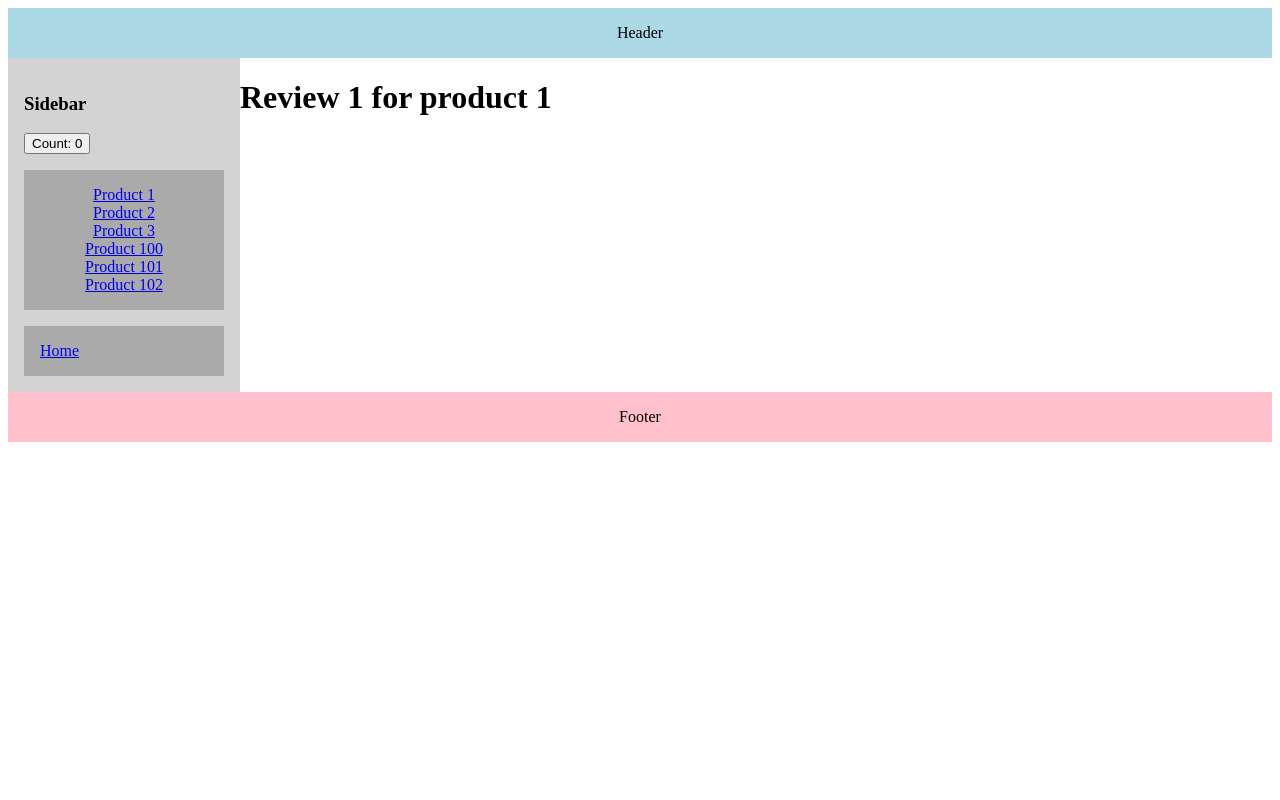
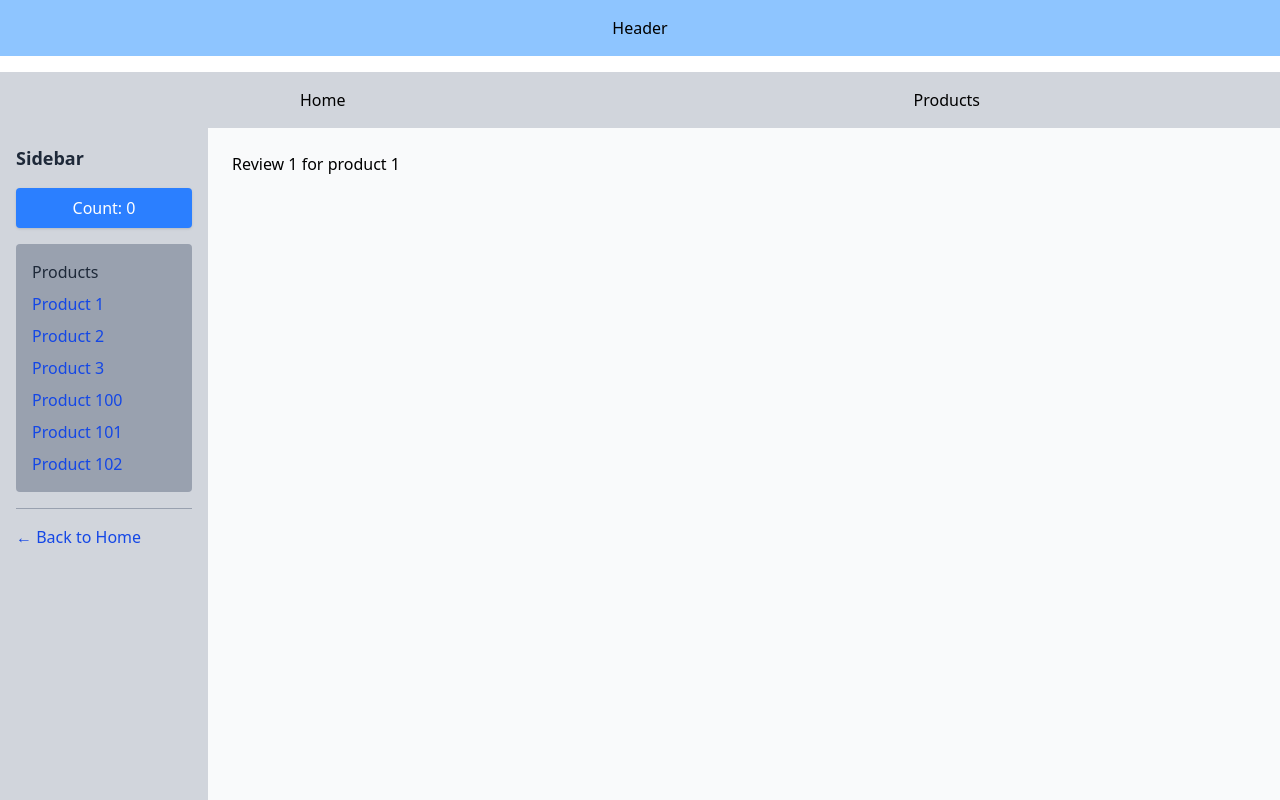
Before and after one commit to WeamHasan/FirstNextProject, a Next.js app: page /products/1/reviews/1 in a window 1280 px wide. Shown: the top 800 px of the page. Built offline with nearby package versions, Linux system fonts and the light colour scheme.

Commit message:
Adding Layouts to Auth and styling links

```diff
--- /dev/null
+++ b/src/app/(auth)/layout.tsx
@@ -0,0 +1,35 @@
+"use client"
+import Link from "next/link";
+import { usePathname } from "next/navigation";
+
+const navLinks = [
+    { name: "Register", href: "/register" },
+    { name: "Login", href: "/login" },
+    { name: "Forgot Password", href: "/forgot-password" },
+]
+
+export default function AuthLayout({
+    children,
+}: {
+    children: React.ReactNode;
+}) {
+    const pathName = usePathname();
+    return (
+        <div className="flex flex-col gap-4">
+            <div className="flex flex-row gap-4 items-center justify-center">
+                {navLinks.map((link) => {
+                    const isActive = pathName === link.href || (pathName.startsWith(link.href) && pathName !== "/");
+                    return (
+                        <Link
+                        key={link.name}
+                        href={link.href}
+                        className={isActive ? "font-bold mr-4" : "text-blue-500 mr-4 font-bold"}>
+                            {link.name}
+                        </Link>
+                    )
+                })}
+            </div>
+            {children}
+        </div>
+    )
+}
--- a/src/app/layout.tsx
+++ b/src/app/layout.tsx
@@ -1,34 +1,31 @@
-import Link from "next/link"
+import "./globals.css";
+import Link from "next/link";
 
 export const metadata = {
-  title: 'Next.js',
-  description: 'Generated by Next.js',
-}
+  title: "Next.js",
+  description: "Generated by Next.js",
+};
 
 export default function RootLayout({
   children,
 }: {
-  children: React.ReactNode
+  children: React.ReactNode;
 }) {
   return (
     <html lang="en">
       <body>
-        <header
-        style={{
-            backgroundColor: "lightblue",
-            padding: "1rem",
-            textAlign: "center",
-        }}
-        >Header</header>
+        <header className="bg-blue-300 p-4 text-center">Header</header>
+        <nav className="flex justify-around bg-gray-300 p-4 mt-4">
+          <Link href="/" className="hover:text-blue-500">
+            Home
+          </Link>
+          <Link href="/products" className="hover:text-blue-500">
+            Products
+          </Link>
+        </nav>
         {children}
-        <footer
-        style={{
-            backgroundColor: "pink",
-            padding: "1rem",
-            textAlign: "center",
-        }}
-        >Footer</footer>
+        <footer className="bg-pink-300 p-4 text-center">Footer</footer>
       </body>
     </html>
-  )
+  );
 }
--- a/src/app/page.tsx
+++ b/src/app/page.tsx
@@ -1,19 +1,14 @@
 import Link from "next/link"
 
-export default function Home(){
+export default function Home() {
     return (
         <>
-        <h1>Homepage</h1>
-        <nav style={{
-          display: "flex",
-          justifyContent: "space-around",
-          backgroundColor: "#aaa",
-          padding: "1rem",
-          marginTop: "1rem",
-        }}>
-          <Link href="/">Home</Link>
-          <Link href="/products">Products</Link>
-        </nav>
+            <div className="container mx-auto p-8">
+                <h1 className="text-4xl font-bold text-blue-600 mb-4">
+                    Homepage
+                </h1>
+                <p className="text-gray-700">Welcome to my Next.js app!</p>
+            </div>
         </>
     )
 }
--- a/src/app/products/layout.tsx
+++ b/src/app/products/layout.tsx
@@ -1,3 +1,62 @@
+// "use client"
+
+// import { useState, useEffect } from "react";
+// import Link from "next/link";
+
+// export default function ProductDetailsLayout({
+//     children,
+// }: {
+//     children: React.ReactNode;
+// }) {
+//     const [count, setCount] = useState(0);
+//     const [isLoaded, setIsLoaded] = useState(false);
+
+//     useEffect(() => {
+//         // Load from localStorage
+//         const saved = localStorage.getItem('productCounter');
+//         if (saved) {
+//             setCount(parseInt(saved));
+//         }
+//         setIsLoaded(true);
+//     }, []);
+
+//     const handleIncrement = () => {
+//         const newCount = count + 1;
+//         setCount(newCount);
+//         localStorage.setItem('productCounter', newCount.toString());
+//     };
+
+//     return (
+//         <div className="flex">
+//             <aside className="w-1/6 bg-gray-300 p-4">
+//                 <h3>Sidebar</h3>
+//                 {/* Only show button after localStorage is loaded */}
+//                 {!isLoaded ? (
+//                     <button disabled>Loading...</button>
+//                 ) : (
+//                     <button onClick={handleIncrement} className="bg-blue-500 text-white p-2 rounded hover:bg-blue-600 transition-colors duration-200 ease-in-out cursor-pointer">Count: {count}</button>
+//                 )}
+
+//                 <div className="flex flex-col justify-around bg-gray-300 p-4">
+//                     <Link href="/products/1">Product 1</Link>
+//                     <Link href="/products/2">Product 2</Link>
+//                     <Link href="/products/3">Product 3</Link>
+//                     <Link href="/products/100">Product 100</Link>
+//                     <Link href="/products/101">Product 101</Link>
+//                     <Link href="/products/102">Product 102</Link>
+//                 </div>
+//                 <nav className="flex flex-col justify-around bg-gray-300 p-4">
+//                     <Link href="/">Home</Link>
+//                 </nav>
+//             </aside>
+//             <main className="flex-1">
+//                 {children}
+//             </main>
+//         </div>
+//     )
+// }
+
+
 "use client"
 
 import { useState, useEffect } from "react";
@@ -12,7 +71,6 @@ export default function ProductDetailsLayout({
     const [isLoaded, setIsLoaded] = useState(false);
 
     useEffect(() => {
-        // Load from localStorage
         const saved = localStorage.getItem('productCounter');
         if (saved) {
             setCount(parseInt(saved));
@@ -27,45 +85,86 @@ export default function ProductDetailsLayout({
     };
 
     return (
-        <div style={{ display: "flex" }}>
-            <aside style={{ width: "200px", background: "lightgray", padding: "1rem" }}>
-                <h3>Sidebar</h3>
-                {/* Only show button after localStorage is loaded */}
+        <div className="flex min-h-screen">
+            {/* Sidebar */}
+            <aside className="w-52 bg-gray-300 p-4 space-y-4">
+                {/* Sidebar Header */}
+                <h3 className="text-lg font-semibold text-gray-800">Sidebar</h3>
+
+                {/* Counter Button */}
                 {!isLoaded ? (
-                    <button disabled>Loading...</button>
+                    <button
+                        disabled
+                        className="w-full bg-gray-400 text-gray-600 p-2 rounded cursor-not-allowed"
+                    >
+                        Loading...
+                    </button>
                 ) : (
-                    <button onClick={handleIncrement}>Count: {count}</button>
+                    <button
+                        onClick={handleIncrement}
+                        className="w-full bg-blue-500 text-white p-2 rounded
+                                   hover:bg-blue-600 active:bg-blue-700
+                                   transition-colors duration-200
+                                   font-medium shadow-sm hover:shadow-md"
+                    >
+                        Count: {count}
+                    </button>
                 )}
 
-                <div style={{
-                    display: "flex",
-                    flexDirection: "column",
-                    justifyContent: "space-around",
-                    alignItems: "center",
-                    flexWrap: "wrap",
-                    backgroundColor: "#aaa",
-                    padding: "1rem",
-                    marginTop: "1rem",
-                }}>
-                    <Link href="/products/1">Product 1</Link>
-                    <Link href="/products/2">Product 2</Link>
-                    <Link href="/products/3">Product 3</Link>
-                    <Link href="/products/100">Product 100</Link>
-                    <Link href="/products/101">Product 101</Link>
-                    <Link href="/products/102">Product 102</Link>
-                </div>
-                <nav style={{
-                    display: "flex",
-                    flexDirection: "column",
-                    justifyContent: "space-around",
-                    backgroundColor: "#aaa",
-                    padding: "1rem",
-                    marginTop: "1rem",
-                }}>
-                    <Link href="/">Home</Link>
+                {/* Product Links */}
+                <nav className="flex flex-col space-y-2 bg-gray-400 p-4 rounded">
+                    <h4 className="font-medium text-gray-800 mb-2">Products</h4>
+                    <Link
+                        href="/products/1"
+                        className="text-blue-700 hover:text-blue-900 hover:underline"
+                    >
+                        Product 1
+                    </Link>
+                    <Link
+                        href="/products/2"
+                        className="text-blue-700 hover:text-blue-900 hover:underline"
+                    >
+                        Product 2
+                    </Link>
+                    <Link
+                        href="/products/3"
+                        className="text-blue-700 hover:text-blue-900 hover:underline"
+                    >
+                        Product 3
+                    </Link>
+                    <Link
+                        href="/products/100"
+                        className="text-blue-700 hover:text-blue-900 hover:underline"
+                    >
+                        Product 100
+                    </Link>
+                    <Link
+                        href="/products/101"
+                        className="text-blue-700 hover:text-blue-900 hover:underline"
+                    >
+                        Product 101
+                    </Link>
+                    <Link
+                        href="/products/102"
+                        className="text-blue-700 hover:text-blue-900 hover:underline"
+                    >
+                        Product 102
+                    </Link>
+                </nav>
+
+                {/* Home Link */}
+                <nav className="pt-4 border-t border-gray-400">
+                    <Link
+                        href="/"
+                        className="text-blue-700 hover:text-blue-900 hover:underline font-medium"
+                    >
+                        ← Back to Home
+                    </Link>
                 </nav>
             </aside>
-            <main style={{ flex: 1 }}>
+
+            {/* Main Content */}
+            <main className="flex-1 p-6 bg-gray-50">
                 {children}
             </main>
         </div>
```
